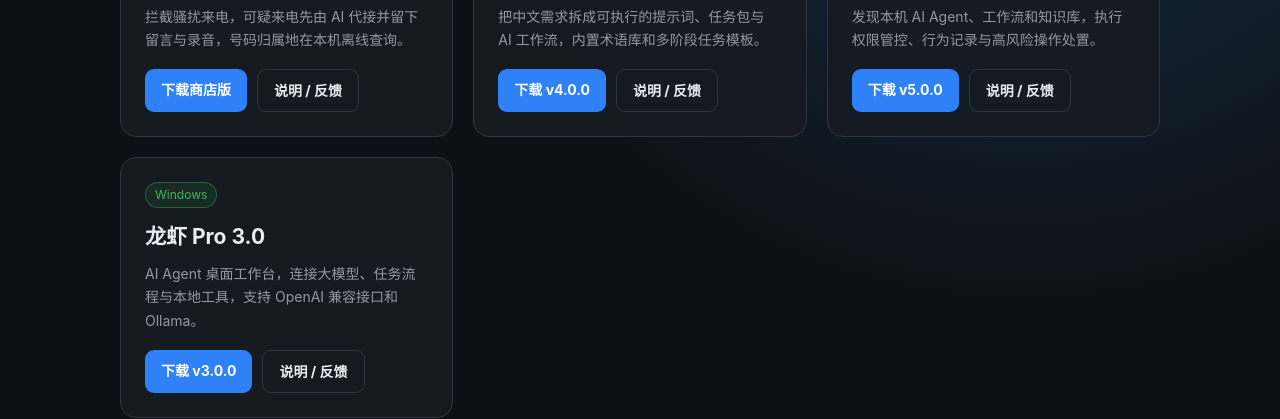
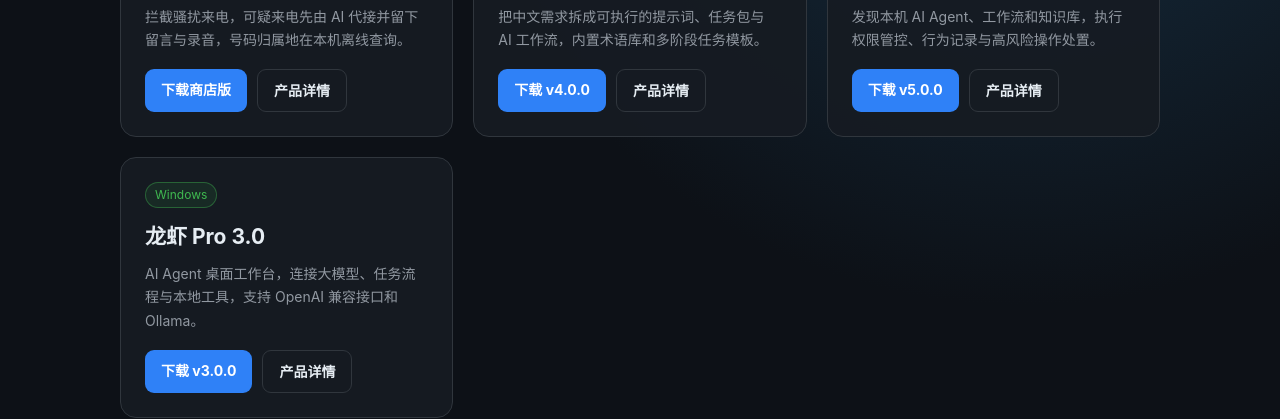
Before and after one commit to puhuiai/website, a plain HTML site: page index.html in a window 1280 px wide. Shown: the part 403-822 px from the top of the page. Drawn offline with Linux system fonts and the light colour scheme.

Commit message:
Link product landing pages

```diff
--- a/index.html
+++ b/index.html
@@ -35,22 +35,22 @@
       <article class="card" id="lanjiebao">
         <span class="tag">Android</span><h2>拦接宝 LanJieBao 2.1</h2>
         <p class="desc">拦截骚扰来电，可疑来电先由 AI 代接并留下留言与录音，号码归属地在本机离线查询。</p>
-        <div class="actions"><a class="btn primary" href="https://github.com/puhuiai/lanjiebao/releases/download/v2.1.0/LanJieBao-2.1.0-store.apk">下载商店版</a><a class="btn ghost" href="https://github.com/puhuiai/lanjiebao">说明 / 反馈</a></div>
+        <div class="actions"><a class="btn primary" href="https://github.com/puhuiai/lanjiebao/releases/download/v2.1.0/LanJieBao-2.1.0-store.apk">下载商店版</a><a class="btn ghost" href="lanjiebao.html">产品详情</a></div>
       </article>
       <article class="card" id="fanrenge">
         <span class="tag">Windows / CLI</span><h2>普惠AI 指令拆解引擎 4.0</h2>
         <p class="desc">把中文需求拆成可执行的提示词、任务包与 AI 工作流，内置术语库和多阶段任务模板。</p>
-        <div class="actions"><a class="btn primary" href="https://github.com/puhuiai/puhuiai-fanrenge/releases/download/v4.0.0/Fanrenge_v4.0.0.exe">下载 v4.0.0</a><a class="btn ghost" href="https://github.com/puhuiai/puhuiai-fanrenge">说明 / 反馈</a></div>
+        <div class="actions"><a class="btn primary" href="https://github.com/puhuiai/puhuiai-fanrenge/releases/download/v4.0.0/Fanrenge_v4.0.0.exe">下载 v4.0.0</a><a class="btn ghost" href="fanrenge.html">产品详情</a></div>
       </article>
       <article class="card" id="maodun">
         <span class="tag">Windows</span><h2>猫盾 Maodun 5.0</h2>
         <p class="desc">发现本机 AI Agent、工作流和知识库，执行权限管控、行为记录与高风险操作处置。</p>
-        <div class="actions"><a class="btn primary" href="https://github.com/puhuiai/maodun/releases/download/v5.0.0/Maodun5.0_Setup.exe">下载 v5.0.0</a><a class="btn ghost" href="https://github.com/puhuiai/maodun">说明 / 反馈</a></div>
+        <div class="actions"><a class="btn primary" href="https://github.com/puhuiai/maodun/releases/download/v5.0.0/Maodun5.0_Setup.exe">下载 v5.0.0</a><a class="btn ghost" href="maodun.html">产品详情</a></div>
       </article>
       <article class="card" id="lobsterpro">
         <span class="tag">Windows</span><h2>龙虾 Pro 3.0</h2>
         <p class="desc">AI Agent 桌面工作台，连接大模型、任务流程与本地工具，支持 OpenAI 兼容接口和 Ollama。</p>
-        <div class="actions"><a class="btn primary" href="https://github.com/puhuiai/lobsterpro3/releases/download/v3.0.0/LobsterPro3.0_Setup.exe">下载 v3.0.0</a><a class="btn ghost" href="https://github.com/puhuiai/lobsterpro3">说明 / 反馈</a></div>
+        <div class="actions"><a class="btn primary" href="https://github.com/puhuiai/lobsterpro3/releases/download/v3.0.0/LobsterPro3.0_Setup.exe">下载 v3.0.0</a><a class="btn ghost" href="lobsterpro.html">产品详情</a></div>
       </article>
     </section>
 
```
